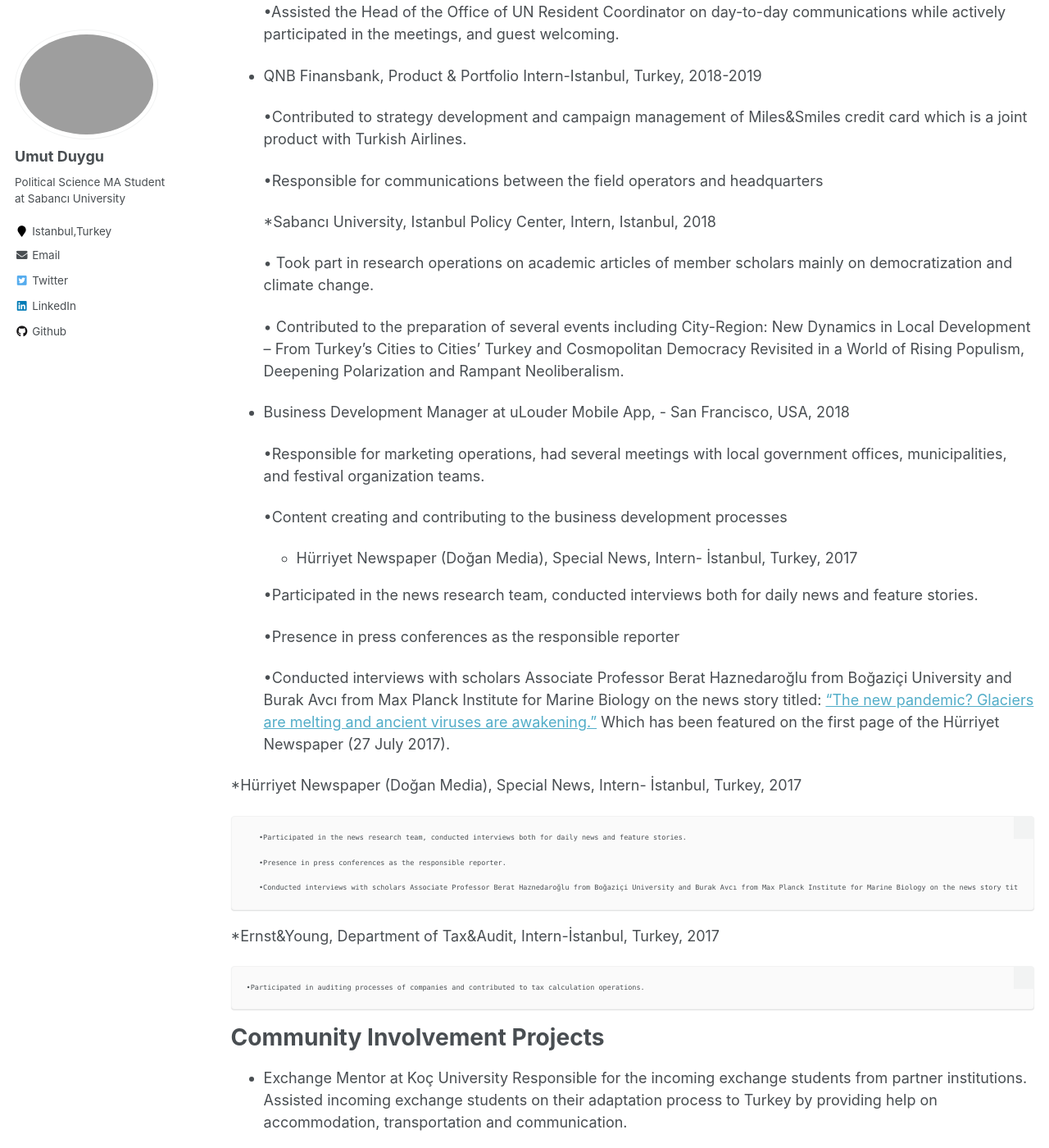
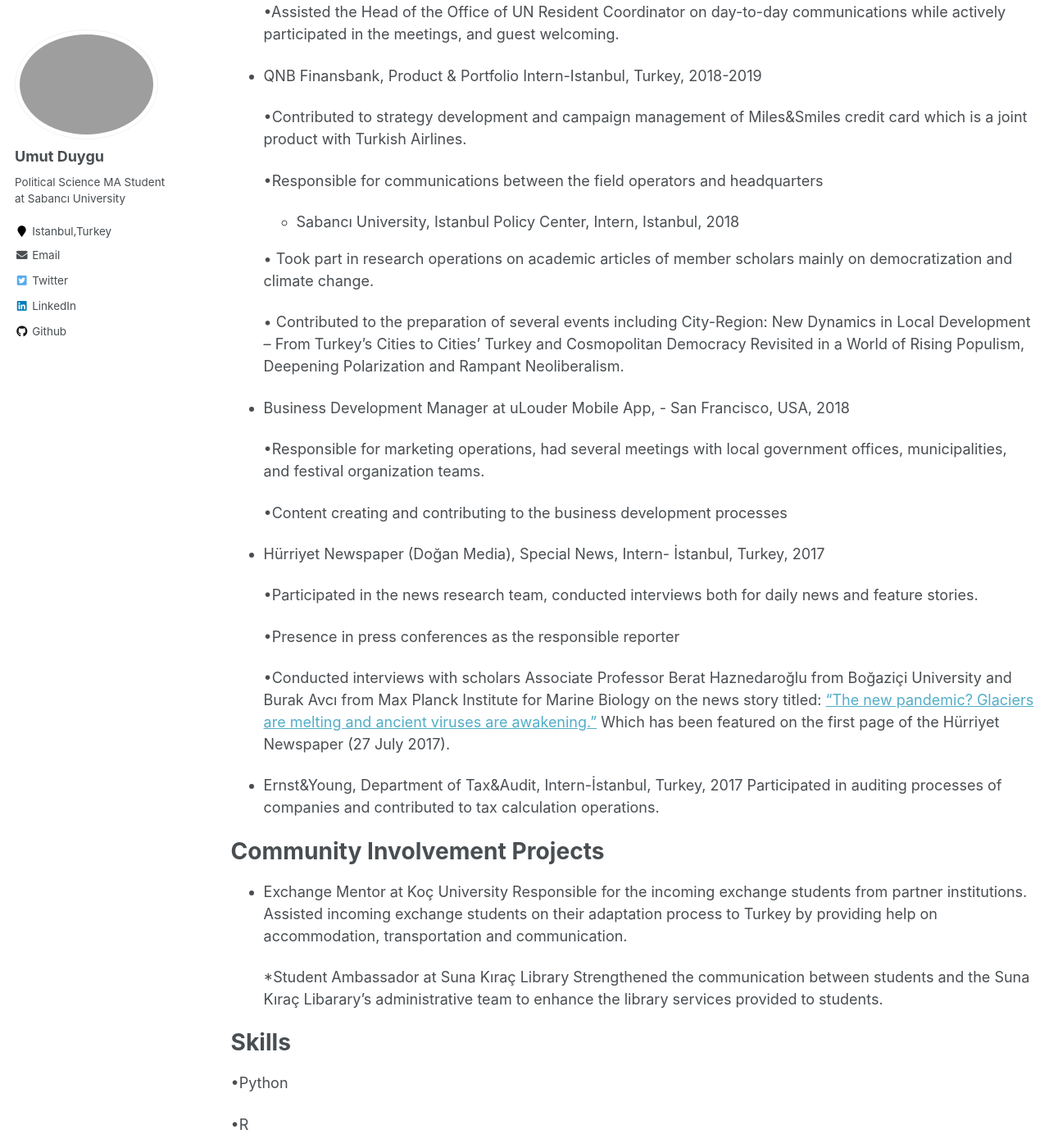
Before and after one commit to UmutDuygu/umutduygu.github.io, a Jekyll site: the page built from _pages/cv.md, in a window 1280 px wide and 1400 px high, scrolled down 1160 px. Shown: the whole window at 82% size. Built offline with Jekyll 4.4.1, drawn with Linux system fonts in a browser that asks for light colours.

Commit message:
Update cv.md

```diff
--- a/_pages/cv.md
+++ b/_pages/cv.md
@@ -53,7 +53,8 @@
 
     •Responsible for communications between the field operators and headquarters
 
-   *Sabancı University, Istanbul Policy Center, Intern, Istanbul, 2018
+
+   * Sabancı University, Istanbul Policy Center, Intern, Istanbul, 2018
 
    • Took part in research operations on academic articles of member scholars mainly on democratization and climate change.
 
@@ -67,7 +68,7 @@
     •Content creating and contributing to the business development processes
 
 
-    * Hürriyet Newspaper (Doğan Media), Special News, Intern- İstanbul, Turkey, 2017
+  * Hürriyet Newspaper (Doğan Media), Special News, Intern- İstanbul, Turkey, 2017
 
     •Participated in the news research team, conducted interviews both for daily news and feature stories.
 
@@ -75,28 +76,8 @@
 
     •Conducted interviews with scholars Associate Professor Berat Haznedaroğlu from Boğaziçi University and Burak Avcı from Max Planck Institute for Marine Biology on the news story titled: ["The new pandemic? Glaciers are melting and ancient viruses are awakening."](https://www.hurriyet.com.tr/gundem/buzullar-ediyor-on-binlerce-yillik-virusler-uyaniyor-40531973) Which has been featured on the first page of the Hürriyet Newspaper (27 July 2017).
 
-
-
-
-
-
-
-
-
-
-
-  *Hürriyet Newspaper (Doğan Media), Special News, Intern- İstanbul, Turkey, 2017
-
-       •Participated in the news research team, conducted interviews both for daily news and feature stories.
-
-       •Presence in press conferences as the responsible reporter.
-
-       •Conducted interviews with scholars Associate Professor Berat Haznedaroğlu from Boğaziçi University and Burak Avcı from Max Planck Institute for Marine Biology on the news story titled: ["The new pandemic? Glaciers are melting and ancient viruses are awakening."](https://www.hurriyet.com.tr/gundem/buzullar-ediyor-on-binlerce-yillik-virusler-uyaniyor-40531973) Which has been featured on the first page of the Hürriyet Newspaper (27 July 2017).
-
-
-  *Ernst&Young, Department of Tax&Audit, Intern-İstanbul, Turkey, 2017
-
-    •Participated in auditing processes of companies and contributed to tax calculation operations.
+   * Ernst&Young, Department of Tax&Audit, Intern-İstanbul, Turkey, 2017
+   Participated in auditing processes of companies and contributed to tax calculation operations.
 
 
 Community Involvement Projects
```
